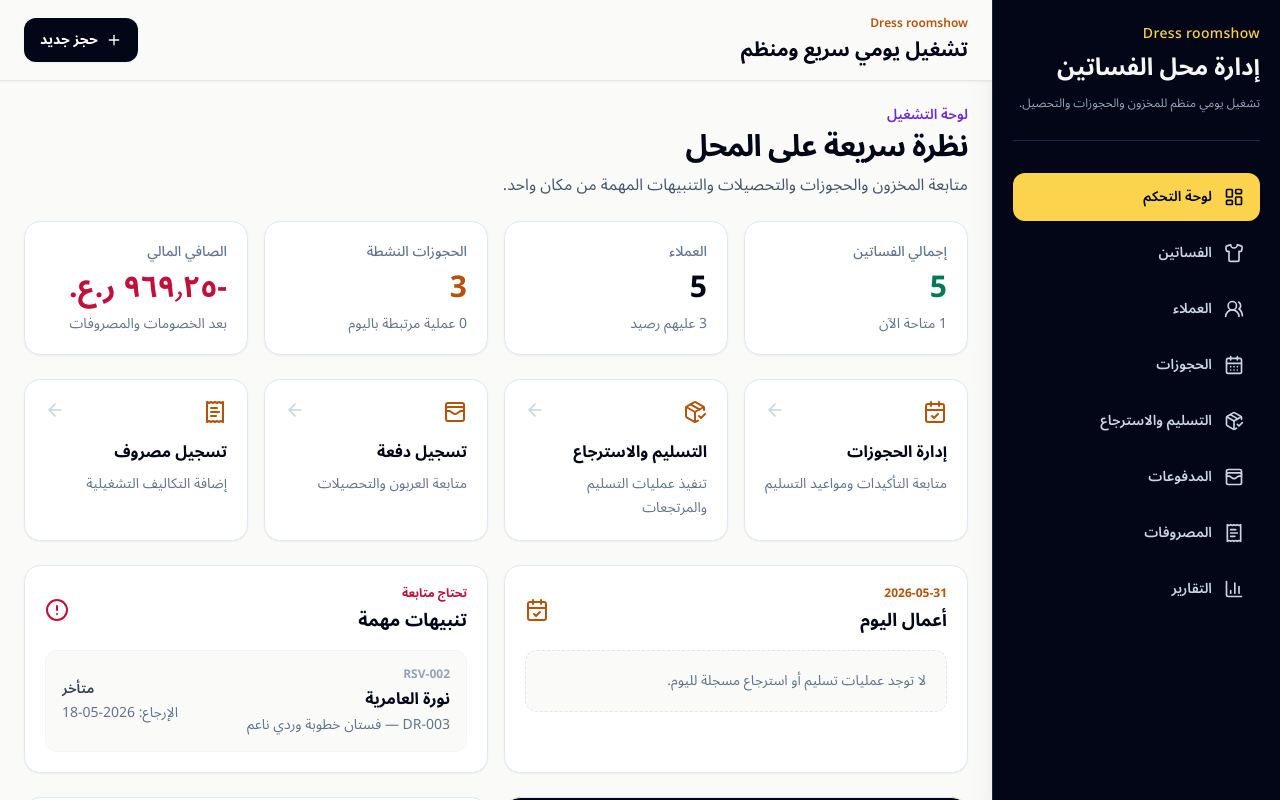
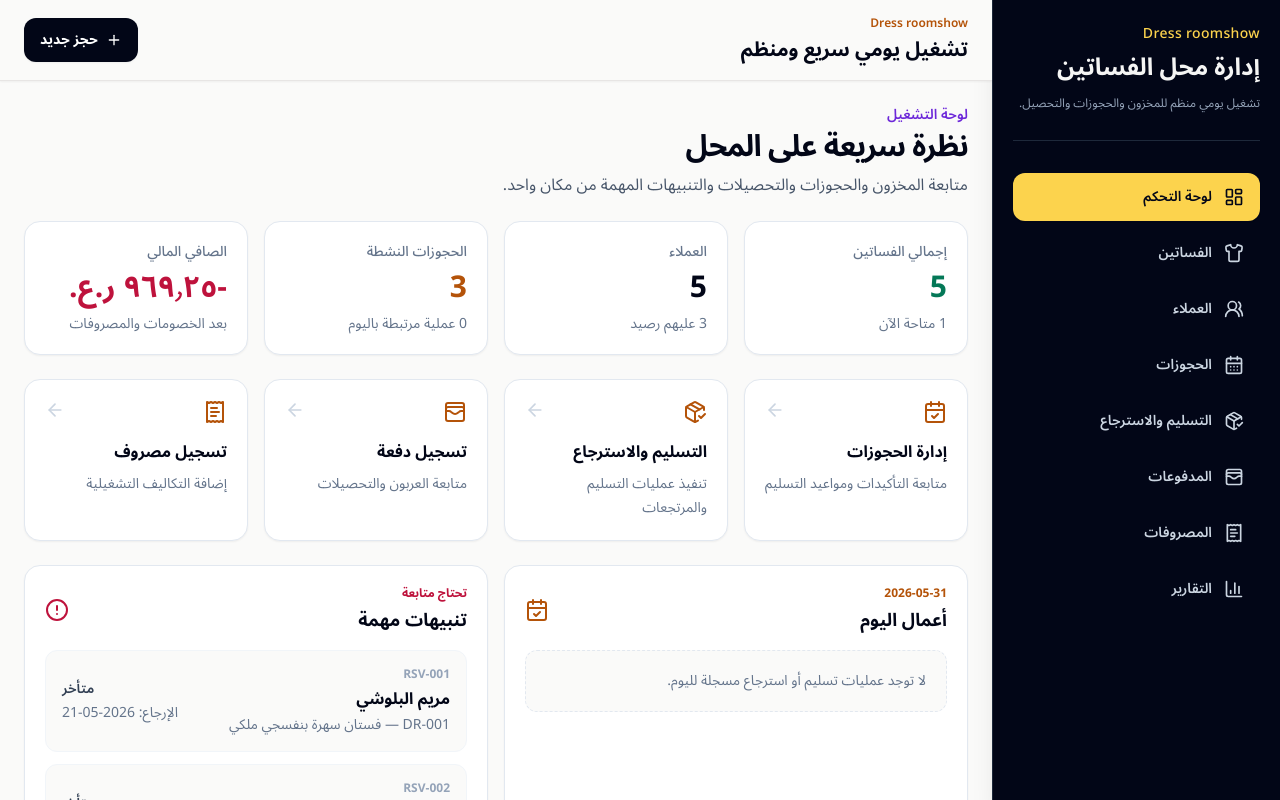
Before and after one commit to mohamedmasoud3030-tech/dress-roomshow, a React (Vite) app: page / in a window 1280 px wide. Shown: the top 800 px of the page. Built offline with nearby package versions, Linux system fonts and the light colour scheme.

Commit message:
fix: guard reservation dates

```diff
--- a/src/features/reservations/reservation.service.ts
+++ b/src/features/reservations/reservation.service.ts
@@ -6,6 +6,7 @@ import { mockReservations } from './reservation.mock';
 import type { AvailabilityCheck, Reservation, ReservationFilters, ReservationSummary } from './reservation.types';
 
 const COLLECTION = 'reservations';
+export const RESERVATION_BUFFER_DAYS = 1;
 const activeStatuses = new Set<Reservation['status']>(['pending', 'confirmed', 'delivered', 'overdue']);
 const reservableDressStatuses = new Set(['available', 'reserved', 'rented']);
 
@@ -28,8 +29,22 @@ type RecordReservationPaymentInput = {
   amount: number;
 };
 
+function addDays(dateValue: string, days: number): string {
+  const date = new Date(`${dateValue}T00:00:00`);
+  date.setDate(date.getDate() + days);
+  return getTodayISO(date);
+}
+
+function hydrateOverdueStatus(reservation: Reservation): Reservation {
+  const shouldMarkOverdue =
+    reservation.returnDate < getTodayISO() &&
+    ['pending', 'confirmed', 'delivered'].includes(reservation.status);
+
+  return shouldMarkOverdue ? { ...reservation, status: 'overdue' } : reservation;
+}
+
 export function getReservations(): Reservation[] {
-  return readCollection(COLLECTION, mockReservations);
+  return readCollection(COLLECTION, mockReservations).map(hydrateOverdueStatus);
 }
 
 export function filterReservations(reservations: Reservation[], filters: ReservationFilters): Reservation[] {
@@ -72,7 +87,9 @@ export function hasReservationOverlap(check: AvailabilityCheck, reservations: Re
     if (reservation.dressCode !== check.dressCode) return false;
     if (!activeStatuses.has(reservation.status)) return false;
 
-    return reservation.pickupDate <= check.returnDate && check.pickupDate <= reservation.returnDate;
+    const blockedStart = addDays(reservation.pickupDate, -RESERVATION_BUFFER_DAYS);
+    const blockedEnd = addDays(reservation.returnDate, RESERVATION_BUFFER_DAYS);
+    return blockedStart <= check.returnDate && check.pickupDate <= blockedEnd;
   });
 }
 
@@ -99,7 +116,7 @@ export function createReservation(input: CreateReservationInput): Reservation {
       reservations,
     )
   ) {
-    throw new Error('الفستان محجوز خلال هذه الفترة. اختاري موعداً آخر أو فستاناً مختلفاً.');
+    throw new Error('الفستان غير متاح خلال هذه الفترة أو يوم التجهيز قبلها أو بعدها.');
   }
 
   const totalAmount = dress.rentalPrice + input.depositAmount;
```
